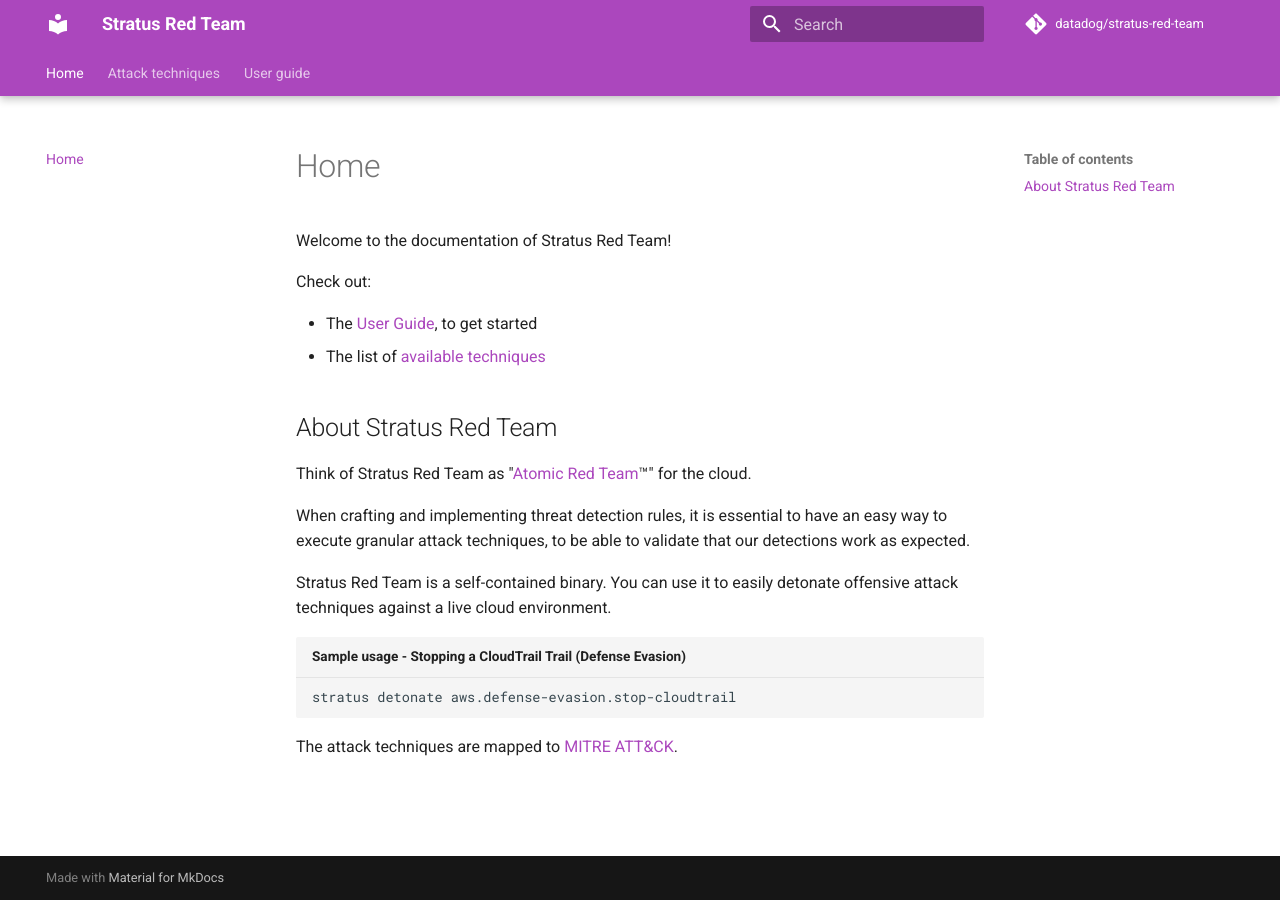
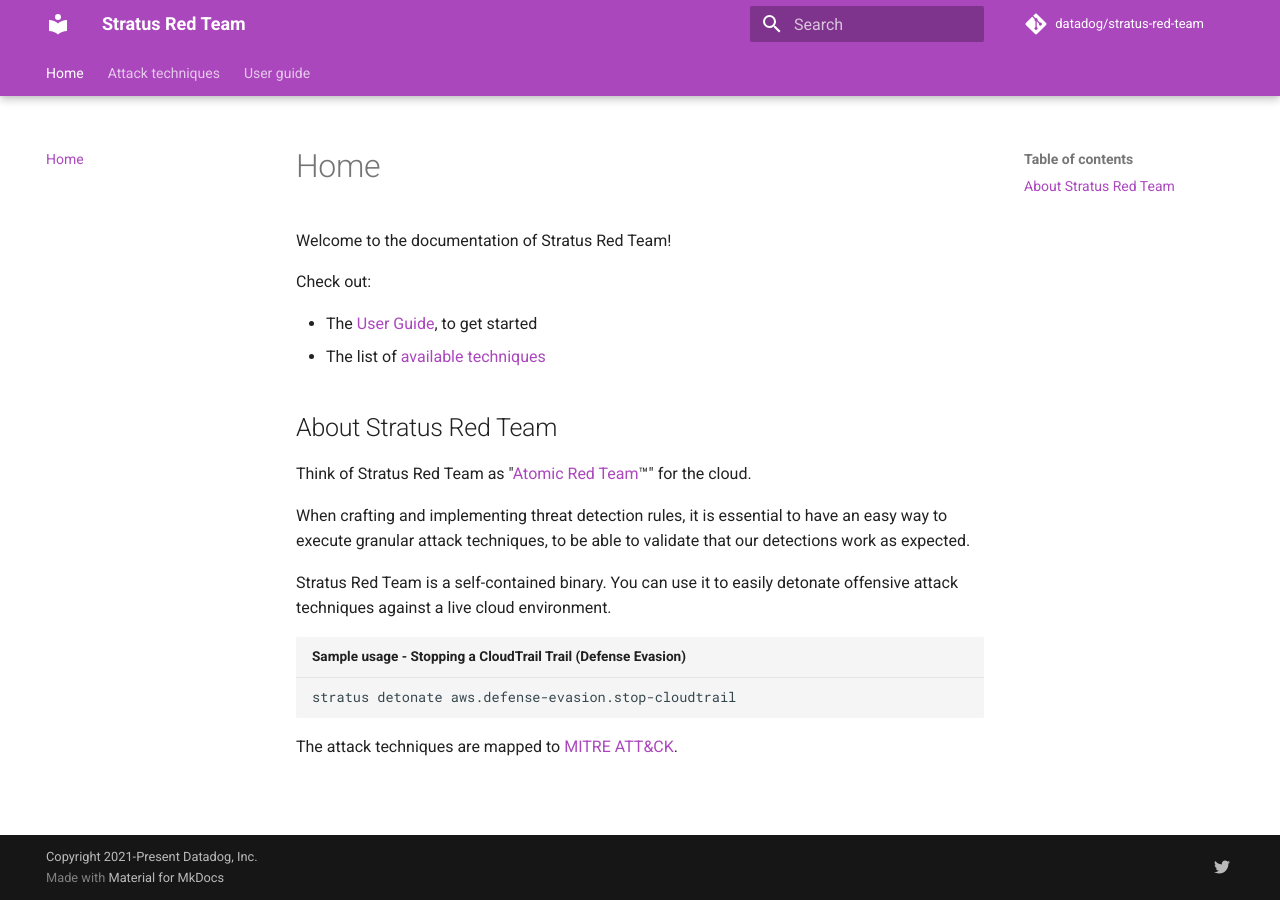
Before and after one commit to DataDog/stratus-red-team, an MkDocs documentation site: the page built from docs/index.md, in a window 1280 px wide. Built offline with MkDocs 1.6.1 and Material for MkDocs 9.7.7, drawn with Linux system fonts in a browser that asks for light colours; comment, search, counter and statistics services are not loaded.

Commit message:
docs: Add copyright footer

```diff
--- a/mkdocs.yml
+++ b/mkdocs.yml
@@ -31,10 +31,8 @@
   - javascripts/tablesort.js
 extra_css:
   - css/extra.css
-
-#nav:
-#  - "<b>Home</b>": "index.md"
-#  - "<b>user-guide</b>":
-#      - Introduction: 'user-guide/overview.md'
-#      - Installation: 'user-guide/install.md'
-#  - Attack Techniques: 'Attack Techniques/'
+extra:
+  social:
+    - icon: fontawesome/brands/twitter
+      link: https://twitter.com/christophetd
+copyright: Copyright 2021-Present Datadog, Inc.
```
Also changed, not shown: 1 other file.
